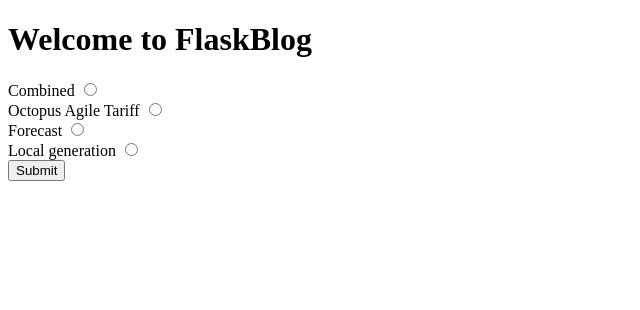
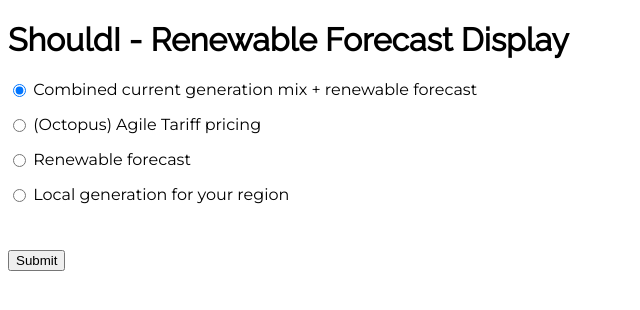
Before and after one commit to openbook/shouldi-eink-display, a Flask app: page / in a window 1280 px wide. Shown: the top 310 px of the page, without its empty margins (0-640 px from the left). Run offline with Flask 2, Linux system fonts and the light colour scheme; parts of the project's set-up code (start-up, migrations or seed data) failed here and were passed over.

Commit message:
updating with web basic web interface

```diff
--- a/config.ini
+++ b/config.ini
@@ -1,2 +1,6 @@
 [main]
-display = octopus
+display = combined
+
+[location]
+postcode = N1
+placename = London
--- a/display_combined.py
+++ b/display_combined.py
@@ -31,7 +31,7 @@
     total_value = carbon_intensity.now("total")
 
     total = 0
-    draw.text((15, 3), "Now", inky_display.WHITE, font=fonts.raleway_reg_40)
+    draw.text((15, 3), "Now", inky_display.WHITE, font=fonts.raleway_reg_30)
     for value in intensity_data:
         percentage_value = int(round(value["perc"]))
         coordsx = 100
@@ -80,7 +80,8 @@
         img.paste(trueImage if value["afternoon"] else falseImage, (285, yValue))
         img.paste(trueImage if value["evening"] else falseImage, (325, yValue))
         img.paste(trueImage if value["night"] else falseImage, (365, yValue))
-        max_value = max_x_options.get(ci_daily_max[date], "Invalid max")
+        max_slot, max_value = ci_daily_max[date]
+        max_value = max_x_options.get(max_slot, "Invalid max")
         draw.rectangle(
             [(max_value + 4, yValue + 33), (max_value + 28, yValue + 35)],
             inky_display.BLACK,
--- a/display_forecast.py
+++ b/display_forecast.py
@@ -63,8 +63,8 @@
         img.paste(trueImage if value["afternoon"] else falseImage, (280, yValue))
         img.paste(trueImage if value["evening"] else falseImage, (320, yValue))
         img.paste(trueImage if value["night"] else falseImage, (360, yValue))
-
-        max_value = max_x_options.get(ci_daily_max[date], "Invalid max")
+        max_slot, max_value = ci_daily_max[date]
+        max_value = max_x_options.get(max_slot, "Invalid max")
         draw.rectangle(
             [(max_value + 4, yValue + 33), (max_value + 28, yValue + 35)],
             inky_display.BLACK,
--- a/web/templates/index.html
+++ b/web/templates/index.html
@@ -2,32 +2,99 @@
 <html lang="en">
 <head>
     <meta charset="UTF-8">
-    <title>FlaskBlog</title>
+    <title>ShouldI - Renewable Forecast Display</title>
+    <meta name="viewport" content="width=device-width, initial-scale=1.0">
+    <link rel="preconnect" href="https://fonts.gstatic.com">
+    <link href="https://fonts.googleapis.com/css2?family=Montserrat&family=Raleway&display=swap" rel="stylesheet">
+    <style>
+        h1, h2, h3, h4 { font-family: 'Raleway', sans-serif; }
+        body { font-family: 'Montserrat', sans-serif; }
+        input[type="radio"] { margin-top: -1px; vertical-align: middle; }
+        .form-group__submit { margin-top: 30px; }
+        .form-group .form-group__text label {
+            display: inline-block;
+            width: 110px;
+        }
+        .form-group__hidden { display: none; }
+        .mb-\!-1 { margin-bottom: 1rem;}
+        .mb-\!-2 { margin-bottom: 1.5rem;}
+        .mb-\!-3 { margin-bottom: 2rem;}
+        .mb-\!-4 { margin-bottom: 2.5rem;}
+        .mt-\!-1 { margin-top: 1rem;}
+        .mt-\!-2 { margin-top: 1.5rem;}
+        .mt-\!-3 { margin-top: 2rem;}
+        .mt-\!-4 { margin-top: 2.5rem;}
+        .pt-\!-1 { padding-top: 0.5rem;}
+        .pt-\!-2 { padding-top: 1.0rem;}
+        .pt-\!-3 { padding-top: 1.5rem;}
+        .pt-\!-4 { padding-top: 2.0rem;}
+        .pb-\!-1 { padding-bottom: 0.5rem;}
+        .pb-\!-2 { padding-bottom: 1.0rem;}
+        .pb-\!-3 { padding-bottom: 1.5rem;}
+        .pb-\!-4 { padding-bottom: 2.0rem;}
+    </style>
 </head>
 <body>
 <div id="container">
-    <h1>Welcome to FlaskBlog</h1>
+    <h1>ShouldI - Renewable Forecast Display</h1>
+    {% if updated %}<div class="alert mb-!-2">Display updated</div>{% endif %}
     <form method="post">
-        <div class="form-group">
-            <label htmlfor="display-combined">Combined</label>
-            <input id="display-combined" type="radio" name="display" value="combined"/>
+        <div class="form-group pb-!-2">
+            <input id="display-combined" type="radio" name="display" value="combined" {% if display=="combined" %}checked{% endif %}/>
+            <label htmlfor="display-combined">Combined current generation mix + renewable forecast</label>
         </div>
-        <div class="form-group">
-            <label htmlfor="display-octopus">Octopus Agile Tariff</label>
-            <input id="display-octopus" type="radio" name="display" value="octopus"/>
+        <div class="form-group pb-!-2">
+            <input id="display-octopus" type="radio" name="display" value="octopus" {% if display=="octopus" %}checked{% endif %}/>
+            <label htmlfor="display-octopus">(Octopus) Agile Tariff pricing</label>
         </div>
-        <div class="form-group">
-            <label htmlfor="display-forecast">Forecast</label>
-            <input id="display-forecast" type="radio" name="display" value="forecast"/>
+        <div class="form-group pb-!-2">
+            <input id="display-forecast" type="radio" name="display" value="forecast" {% if display=="forecast" %}checked{% endif %}/>
+            <label htmlfor="display-forecast">Renewable forecast</label>
         </div>
-        <div class="form-group">
-            <label htmlfor="display-generation">Local generation</label>
-            <input id="display-generation" type="radio" name="display" value="generation"/>
+        <div class="form-group pb-!-2">
+            <input id="display-generation" type="radio" name="display" value="generation" {% if display=="generation" %}checked{% endif %}/>
+            <label htmlfor="display-generation">Local generation for your region</label>
+            <div class="{% if display!="generation" %}form-group__hidden{% endif %} mt-!-1" id="form-group-local-gen">
+                <div class="form-group form-group__text pt-!-1">
+                    <label htmlfor="postcode">Postcode</label>
+                    <input id="postcode" type="text" name="postcode" placeholder="e.g. N1" value="{{postcode}}" />
+                    <span id="postcode-error" />
+                </div>
+                <div class="form-group form-group__text pt-!-1">
+                    <label htmlfor="placename">Placename</label>
+                    <input id="placename" type="text" name="placename" value="{{placename}}" />
+                </div>
+            </div>
         </div>
-        <div class="form-group">
+        <div class="form-group form-group__submit">
             <button type="submit" class="btn btn-primary">Submit</button>
         </div>
     </form>
 </div>
+<script>
+    const el = document.querySelectorAll("input[name=\"display\"]");
+    const locationDiv = document.querySelector('#form-group-local-gen');
+    const postcodeError = document.querySelector('#postcode-error');
+    for(let i=0; i < el.length; i++){
+        el[i].addEventListener('change', function (e) {
+            if (e.target.value === 'generation') {
+                locationDiv.classList.remove('form-group__hidden')
+            } else {
+                if (!locationDiv.classList.contains('form-group__hidden')) locationDiv.classList.add('form-group__hidden')
+            }
+        }, false);
+    }
+    const postcodeInput = document.querySelector('#postcode').addEventListener('blur', function (e) {
+        const regex = new RegExp(/[A-Z0-9]{2,4}(?=(?:\s*[A-Z0-9]{3})?$)/ig);
+        console.log(e.target.value, regex.test(e.target.value))
+        console.log('value ', e.target.value.trim() !== '')
+        console.log('rege text', regex.test(e.target.value) === false)
+        if (e.target.value.trim() !== '' && regex.test(e.target.value) === false) {
+            postcodeError.innerHTML = 'Enter the first half of a valid UK postcode'
+        } else {
+            postcodeError.innerHTML = ''
+        }
+    });
+</script>
 </body>
 </html>
--- a/web/web_main.py
+++ b/web/web_main.py
@@ -1,6 +1,7 @@
 from flask import Flask, render_template, request
 from configparser import ConfigParser
 import os, sys, inspect
+import re
 
 current_dir = os.path.dirname(os.path.abspath(inspect.getfile(inspect.currentframe())))
 parent_dir = os.path.dirname(current_dir)
@@ -17,11 +18,16 @@
 
 @app.route("/", methods=("GET", "POST"))
 def index():
+    config.read("config.ini")
+    updated = False
     if request.method == "POST":
         display_type = request.form["display"]
-        config.read("config.ini")
         config.set("main", "display", display_type)
+        if display_type == "generation":
+            config.set("location", "postcode", request.form["postcode"].upper())
+            config.set("location", "placename", request.form["placename"])
         config.write(open("config.ini", "w"))
+
         if display_type == "combined":
             display_combined.main()
         elif display_type == "forecast":
@@ -31,7 +37,17 @@
         elif display_type == "generation":
             display_now.main()
 
-    return render_template("index.html")
+        updated = True
+
+    print(config.get("location", "placename"))
+
+    return render_template(
+        "index.html",
+        display=config.get("main", "display"),
+        placename=config.get("location", "placename"),
+        postcode=config.get("location", "postcode"),
+        updated=updated
+    )
 
 
 if __name__ == "__main__":
--- /dev/null
+++ b/wsgi.py
@@ -0,0 +1,8 @@
+import sys
+import os
+if os.path.exists("web"):
+    sys.path.append("web")
+from web_main import app
+
+if __name__ == "__main__":
+    app.run()
```
Also changed, not shown: display_now.py (+20 -3 lines), display_octopus_agile.py (+11 -9 lines), wsgi.ini (added, +11 -0 lines), 3 other files.
